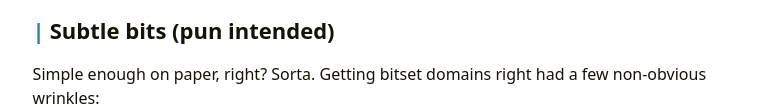
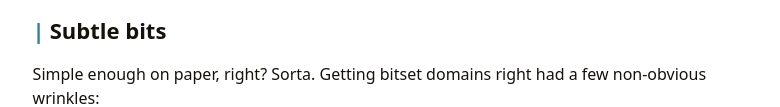
Before and after one commit to userundefined-og/userundefined-og.github.io, a plain HTML site: page posts/faster-search/index.html in a window 1280 px wide. Shown: the part 2661-2768 px from the top of the page, without its empty margins (249-1029 px from the left). Drawn offline with Linux system fonts and the light colour scheme.

Commit message:
Phrasing nit

```diff
--- a/posts/faster-search/index.html
+++ b/posts/faster-search/index.html
@@ -33,7 +33,7 @@
         "mainEntityOfPage": {
             "@type": "WebPage",
             "@id": "https://blog.dawnofthe.dad/posts/faster-search/"
-        },"image": ["https://blog.dawnofthe.dad/faster-search-header.png"],"genre": "posts","keywords":["Algorithms","Go"],"wordcount":  955 ,
+        },"image": ["https://blog.dawnofthe.dad/faster-search-header.png"],"genre": "posts","keywords":["Algorithms","Go"],"wordcount":  953 ,
         "url": "https://blog.dawnofthe.dad/posts/faster-search/","datePublished": "2026-11-13T21:56:29-08:00","dateModified": "2026-11-13T21:56:29-08:00","publisher": {
             "@type": "Organization",
             "name": "Andrei"},"author": {
@@ -129,7 +129,7 @@
     <li><a href="#turning-live-domains-into-bits">Turning live domains into bits</a>
       <ul>
         <li><a href="#scanning-bits-in-hardware">Scanning bits in hardware</a></li>
-        <li><a href="#subtle-bits-pun-intended">Subtle bits (pun intended)</a></li>
+        <li><a href="#subtle-bits">Subtle bits</a></li>
       </ul>
     </li>
   </ul>
@@ -143,7 +143,7 @@
     <li><a href="#turning-live-domains-into-bits">Turning live domains into bits</a>
       <ul>
         <li><a href="#scanning-bits-in-hardware">Scanning bits in hardware</a></li>
-        <li><a href="#subtle-bits-pun-intended">Subtle bits (pun intended)</a></li>
+        <li><a href="#subtle-bits">Subtle bits</a></li>
       </ul>
     </li>
   </ul>
@@ -156,7 +156,7 @@
     xmlns="http://www.w3.org/2000/svg" viewBox="0 0 512 512"><!-- Font Awesome Free 5.15.4 by @fontawesome - https://fontawesome.com License - https://fontawesome.com/license/free (Icons: CC BY 4.0, Fonts: SIL OFL 1.1, Code: MIT License) --><path d="M464 128H272l-54.63-54.63c-6-6-14.14-9.37-22.63-9.37H48C21.49 64 0 85.49 0 112v288c0 26.51 21.49 48 48 48h416c26.51 0 48-21.49 48-48V176c0-26.51-21.49-48-48-48zm0 272H48V112h140.12l54.63 54.63c6 6 14.14 9.37 22.63 9.37H464v224z"/></svg>Constructive Search</a></span></div>
             <div class="post-meta-line"><svg class="icon"
     xmlns="http://www.w3.org/2000/svg" viewBox="0 0 448 512"><!-- Font Awesome Free 5.15.4 by @fontawesome - https://fontawesome.com License - https://fontawesome.com/license/free (Icons: CC BY 4.0, Fonts: SIL OFL 1.1, Code: MIT License) --><path d="M148 288h-40c-6.6 0-12-5.4-12-12v-40c0-6.6 5.4-12 12-12h40c6.6 0 12 5.4 12 12v40c0 6.6-5.4 12-12 12zm108-12v-40c0-6.6-5.4-12-12-12h-40c-6.6 0-12 5.4-12 12v40c0 6.6 5.4 12 12 12h40c6.6 0 12-5.4 12-12zm96 0v-40c0-6.6-5.4-12-12-12h-40c-6.6 0-12 5.4-12 12v40c0 6.6 5.4 12 12 12h40c6.6 0 12-5.4 12-12zm-96 96v-40c0-6.6-5.4-12-12-12h-40c-6.6 0-12 5.4-12 12v40c0 6.6 5.4 12 12 12h40c6.6 0 12-5.4 12-12zm-96 0v-40c0-6.6-5.4-12-12-12h-40c-6.6 0-12 5.4-12 12v40c0 6.6 5.4 12 12 12h40c6.6 0 12-5.4 12-12zm192 0v-40c0-6.6-5.4-12-12-12h-40c-6.6 0-12 5.4-12 12v40c0 6.6 5.4 12 12 12h40c6.6 0 12-5.4 12-12zm96-260v352c0 26.5-21.5 48-48 48H48c-26.5 0-48-21.5-48-48V112c0-26.5 21.5-48 48-48h48V12c0-6.6 5.4-12 12-12h40c6.6 0 12 5.4 12 12v52h128V12c0-6.6 5.4-12 12-12h40c6.6 0 12 5.4 12 12v52h48c26.5 0 48 21.5 48 48zm-48 346V160H48v298c0 3.3 2.7 6 6 6h340c3.3 0 6-2.7 6-6z"/></svg>&nbsp;<time datetime="2026-11-13">2026-11-13</time>&nbsp;<svg class="icon"
-    xmlns="http://www.w3.org/2000/svg" viewBox="0 0 512 512"><!-- Font Awesome Free 5.15.4 by @fontawesome - https://fontawesome.com License - https://fontawesome.com/license/free (Icons: CC BY 4.0, Fonts: SIL OFL 1.1, Code: MIT License) --><path d="M497.9 142.1l-46.1 46.1c-4.7 4.7-12.3 4.7-17 0l-111-111c-4.7-4.7-4.7-12.3 0-17l46.1-46.1c18.7-18.7 49.1-18.7 67.9 0l60.1 60.1c18.8 18.7 18.8 49.1 0 67.9zM284.2 99.8L21.6 362.4.4 483.9c-2.9 16.4 11.4 30.6 27.8 27.8l121.5-21.3 262.6-262.6c4.7-4.7 4.7-12.3 0-17l-111-111c-4.8-4.7-12.4-4.7-17.1 0zM124.1 339.9c-5.5-5.5-5.5-14.3 0-19.8l154-154c5.5-5.5 14.3-5.5 19.8 0s5.5 14.3 0 19.8l-154 154c-5.5 5.5-14.3 5.5-19.8 0zM88 424h48v36.3l-64.5 11.3-31.1-31.1L51.7 376H88v48z"/></svg>&nbsp;955 words&nbsp;
+    xmlns="http://www.w3.org/2000/svg" viewBox="0 0 512 512"><!-- Font Awesome Free 5.15.4 by @fontawesome - https://fontawesome.com License - https://fontawesome.com/license/free (Icons: CC BY 4.0, Fonts: SIL OFL 1.1, Code: MIT License) --><path d="M497.9 142.1l-46.1 46.1c-4.7 4.7-12.3 4.7-17 0l-111-111c-4.7-4.7-4.7-12.3 0-17l46.1-46.1c18.7-18.7 49.1-18.7 67.9 0l60.1 60.1c18.8 18.7 18.8 49.1 0 67.9zM284.2 99.8L21.6 362.4.4 483.9c-2.9 16.4 11.4 30.6 27.8 27.8l121.5-21.3 262.6-262.6c4.7-4.7 4.7-12.3 0-17l-111-111c-4.8-4.7-12.4-4.7-17.1 0zM124.1 339.9c-5.5-5.5-5.5-14.3 0-19.8l154-154c5.5-5.5 14.3-5.5 19.8 0s5.5 14.3 0 19.8l-154 154c-5.5 5.5-14.3 5.5-19.8 0zM88 424h48v36.3l-64.5 11.3-31.1-31.1L51.7 376H88v48z"/></svg>&nbsp;953 words&nbsp;
                     <svg class="icon"
     xmlns="http://www.w3.org/2000/svg" viewBox="0 0 512 512"><!-- Font Awesome Free 5.15.4 by @fontawesome - https://fontawesome.com License - https://fontawesome.com/license/free (Icons: CC BY 4.0, Fonts: SIL OFL 1.1, Code: MIT License) --><path d="M256 8C119 8 8 119 8 256s111 248 248 248 248-111 248-248S393 8 256 8zm0 448c-110.5 0-200-89.5-200-200S145.5 56 256 56s200 89.5 200 200-89.5 200-200 200zm61.8-104.4l-84.9-61.7c-3.1-2.3-4.9-5.9-4.9-9.7V116c0-6.6 5.4-12 12-12h32c6.6 0 12 5.4 12 12v141.7l66.8 48.6c5.4 3.9 6.5 11.4 2.6 16.8L334.6 349c-3.9 5.3-11.4 6.5-16.8 2.6z"/></svg>&nbsp;5 minutes&nbsp;</div>
         </div><div class="featured-image"><img class="theme-img-light" loading="eager" src="/faster-search-header.png" alt="Replacing map-backed live domains with uint64 bitsets for faster search">
@@ -172,7 +172,7 @@
     <li><a href="#turning-live-domains-into-bits">Turning live domains into bits</a>
       <ul>
         <li><a href="#scanning-bits-in-hardware">Scanning bits in hardware</a></li>
-        <li><a href="#subtle-bits-pun-intended">Subtle bits (pun intended)</a></li>
+        <li><a href="#subtle-bits">Subtle bits</a></li>
       </ul>
     </li>
   </ul>
@@ -400,8 +400,8 @@
 </li>
 <li>Picking a random live value for the <a href="https://blog.dawnofthe.dad/posts/heuristics/" rel="">random value heuristic</a> used to require walking values one by one. Now it hops over whole buckets using <code>OnesCount64</code> to count how many live values are in each bucket, stopping at the one that contains the target index. Across 15,000 words, that takes around 235 bit-counts instead of thousands of loop iterations.</li>
 </ul>
-<h3 id="subtle-bits-pun-intended" class="headerLink">
-    <a href="#subtle-bits-pun-intended" class="header-mark"></a>Subtle bits (pun intended)</h3><p>Simple enough on paper, right? Sorta. Getting bitset domains right had a few non-obvious wrinkles:</p>
+<h3 id="subtle-bits" class="headerLink">
+    <a href="#subtle-bits" class="header-mark"></a>Subtle bits</h3><p>Simple enough on paper, right? Sorta. Getting bitset domains right had a few non-obvious wrinkles:</p>
 <ul>
 <li>When a domain&rsquo;s size isn&rsquo;t a multiple of 64, the unused high bits in the final bucket must be zeroed out on initialization. Leaving them set to 1 inflates bit counts and tricks inverted mask checks into visiting out-of-range values past the end of the domain.</li>
 <li>When search assigns a variable, it&rsquo;s tempting to just zero out all the other bits in its bitset. Easy peasy, right? &hellip; except on backtrack, undoing that assignment would have no idea which bits were wiped out by the assignment versus pruned ten levels higher up the tree, unless I recorded thousands of extra undo entries on every assignment. Instead, the variable tracks whether it is assigned (and to what value) in separate fields on top of the frozen bitset, keeping both assigning and clearing constant-time.</li>
```
Also changed, not shown: index.html (+1 -1 lines), 1 other file.
